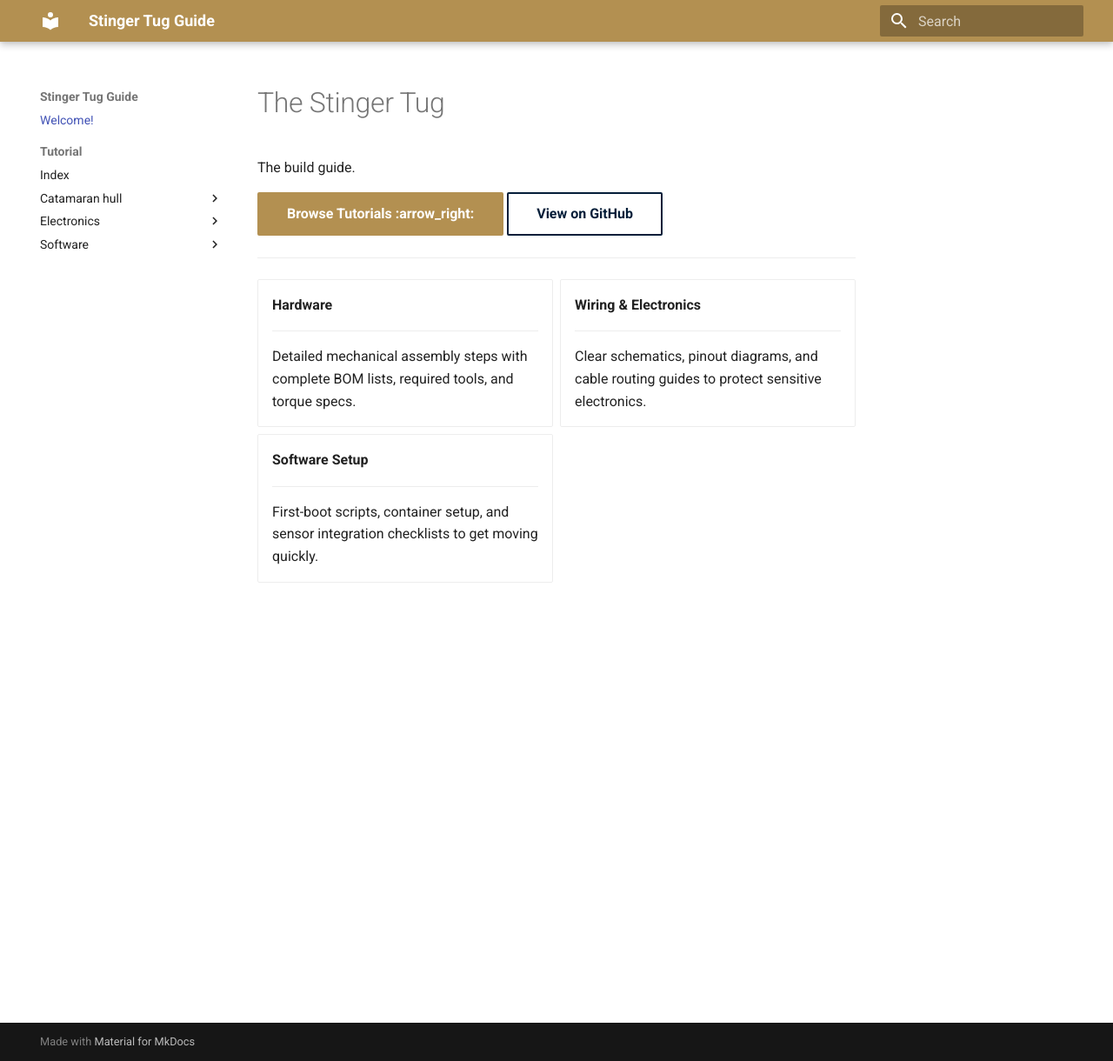
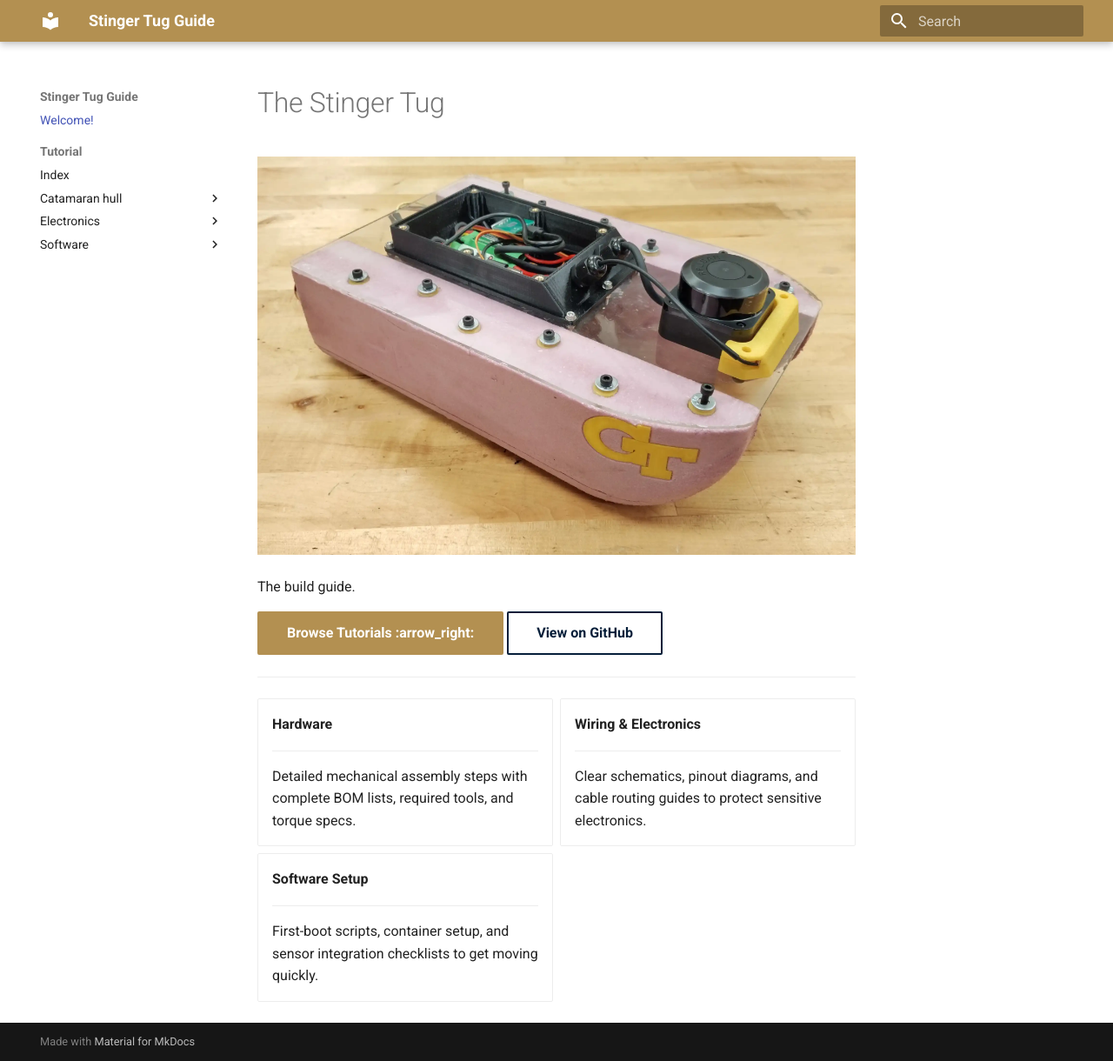
Before and after one commit to ASDL-Robotics/stinger-guide, an MkDocs documentation site: the page built from docs/index.md, in a window 1280 px wide and 1220 px high. Shown: the whole window at 87% size. Built offline with MkDocs 1.6.1 and Material for MkDocs 9.7.7, drawn with Linux system fonts in a browser that asks for light colours.

Commit message:
add images

```diff
--- a/docs/index.md
+++ b/docs/index.md
@@ -3,6 +3,8 @@ title: Welcome!
 ---
 
 # The Stinger Tug
+
+![Stinger Complete](/assets/images/stinger-complete.webp)
 
 The build guide.
 
```
Also changed, not shown: docs/assets/images/stinger-complete.webp (added).
